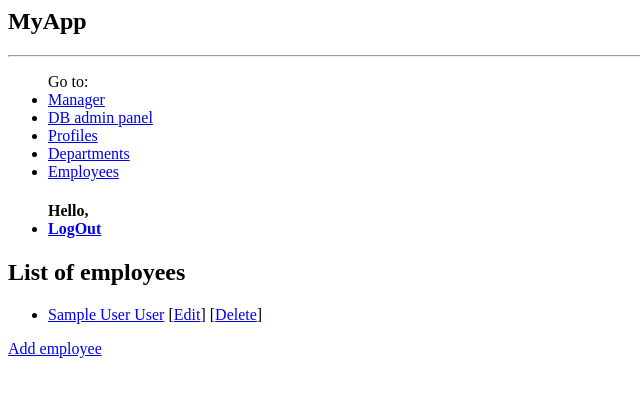
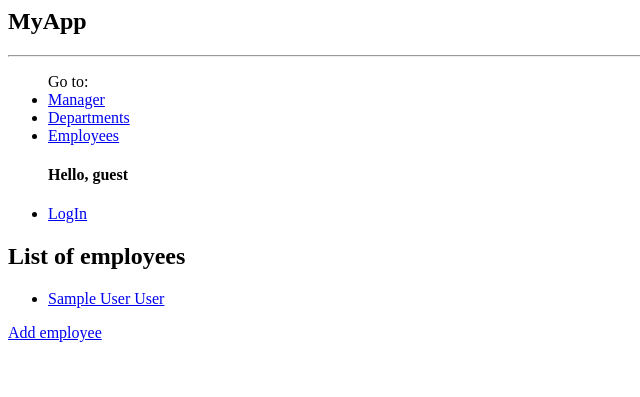
Before and after one commit to MrsLecter/Django_CRUD_App, a Django app: page /employees/ in a window 1280 px wide. Shown: the top 397 px of the page, without its empty margins (0-640 px from the left). Run offline with Django 4.2, Linux system fonts and the light colour scheme; tables that the repository leaves empty hold one stand-in row (values such as "Sample post"); parts of the project's set-up code (start-up, migrations or seed data) failed here and were passed over.

Commit message:
add: some page styling

```diff
--- a/employees/views.py
+++ b/employees/views.py
@@ -1,6 +1,7 @@
 from django.shortcuts import render, redirect
 from employees.models import Employee, Deparment
 from .form import EmployeeForm, DepartmentForm
+from django.contrib.auth.decorators import login_required
 
 def employees(request):
     data = Employee.objects.all()
@@ -10,6 +11,8 @@
     current_employee = Employee.objects.get(name=pk)
     return render(request, 'employee/employee.html', {'data': current_employee})
 
+
+@login_required(login_url='/login/')
 def add_employee(request):
     form = EmployeeForm()
     if request.method == 'POST':
@@ -20,6 +23,7 @@
     context = {'form': form}
     return render(request, 'modify_form.html', context)
 
+@login_required(login_url='/login/')
 def update_employee(request, pk):
     current_employee = Employee.objects.get(name=pk)
     form = EmployeeForm(instance=current_employee)
@@ -31,6 +35,7 @@
     context = {'form': form}
     return render(request, 'modify_form.html', context)
 
+@login_required(login_url='/login/')
 def delete_employee(request, pk):
     employee = Employee.objects.get(name=pk)
     if request.method == 'POST':
@@ -50,6 +55,7 @@
     employees = Employee.objects.filter(department=pk)
     return render(request, 'department/department.html', {'department': department_name, 'employee': employees})
 
+@login_required(login_url='/login/')
 def add_department(request):
     form = DepartmentForm()
     if request.method == 'POST':
@@ -60,6 +66,7 @@
     context = {'form': form}
     return render(request, 'modify_form.html', context)
 
+@login_required(login_url='/login/')
 def update_department(request, pk):
     current_department = Deparment.objects.get(id=pk)
     form = DepartmentForm()
@@ -71,6 +78,7 @@
     context = {'form': form}
     return render(request, 'modify_form.html', context)
 
+@login_required(login_url='/login/')
 def delete_department(request, pk):
     department = Deparment.objects.get(id=pk)
     if request.method == 'POST':
--- a/templates/department/departments.html
+++ b/templates/department/departments.html
@@ -2,7 +2,11 @@
 <h2>List of departments</h2>
 <ul>
 {%for item in data%}
-    <li><a href='/department/{{item.id}}'>{{item}}</a>[<a href='/department/{{item.id}}/put'>Edit</a>] [<a href='/department/{{item.id}}/delete'>Delete</a>]</li>
+    <li><a href='/department/{{item.id}}'>{{item}}</a>
+        {% if request.user.is_authenticated %}
+            [<a href='/department/{{item.id}}/put'>Edit</a>]
+            [<a href='/department/{{item.id}}/delete'>Delete</a>]</li>
+        {%endif%}
 {%endfor%}
 </ul>
 
--- a/templates/employee/employees.html
+++ b/templates/employee/employees.html
@@ -2,7 +2,11 @@
 <h2>List of employees</h2>
 <ul>
 {%for item in data%}
-    <li><a href='/employee/{{item.name}}'>{{item}}</a> [<a href='/employee/{{item.name}}/put'>Edit</a>] [<a href='/employee/{{item.name}}/delete'>Delete</a>]</li>
+    <li><a href='/employee/{{item.name}}'>{{item}}</a>
+        {% if request.user.is_authenticated %}
+            [<a href='/employee/{{item.name}}/put'>Edit</a>]
+            [<a href='/employee/{{item.name}}/delete'>Delete</a>]</li>
+        {%endif%}
 {%endfor%}
 </ul>
 
--- a/templates/navbar.html
+++ b/templates/navbar.html
@@ -2,16 +2,18 @@
 <hr>
 <ul class='main_nav'>Go to:
     <li><a href='/manager/'>Manager</a></li>
-
-    <li><a href='/admin/'>DB admin panel</a></li>
-    <li><a href='/users/'>Profiles</a></li>
+    {% if request.user.is_authenticated %}
+        <li><a href='/admin/'>DB admin panel</a></li>
+        <li><a href='/users/'>Profiles</a></li>
+    {%endif%}
     <li><a href='/departments/'>Departments</a></li>
     <li><a href='/employees/'>Employees</a></li>
-    {% if request.user.is_athenticated %}
-    <li><a href='/users/login/'>LogIn</a></li>
+    {% if request.user.is_authenticated %}
+        <h4>Hello, {{request.user.username}}</h4>
+        <li><a href='/users/logout/'>LogOut</a></li>
     {%else%}
-    <h4>Hello, {{request.user.username}}
-    <li><a href='/users/login/'>LogOut</a></li>
+        <h4>Hello, guest</h4>
+        <li><a href='/users/login/'>LogIn</a></li>
     {%endif%}
 
 </ul>
```
Also changed, not shown: templates/manager.html (+7 -0 lines), users/views.py (+15 -4 lines).
